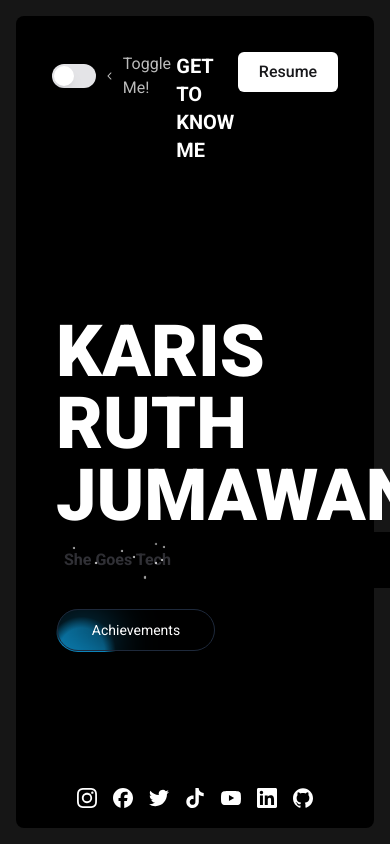
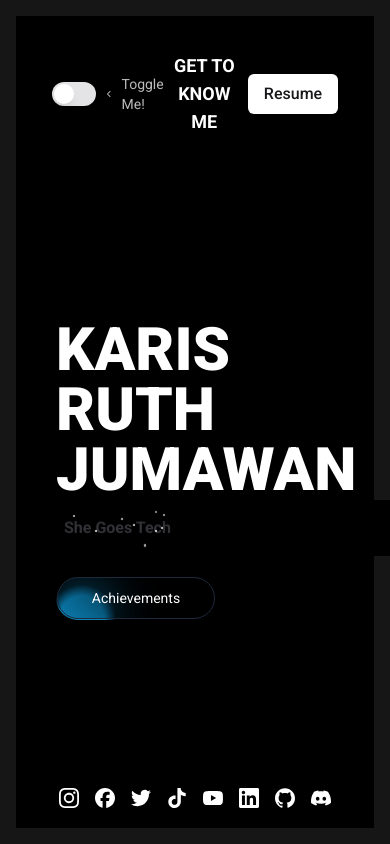
Before and after one commit to Dbug1011/Kiki_Portfolio, a Next.js app: page / in a window 390 px wide. Shown: the top 844 px of the page. Built offline with nearby package versions, Linux system fonts and the light colour scheme.

Commit message:
Finished the mobile responsive design

```diff
--- a/app/components/UI/Navbar.tsx
+++ b/app/components/UI/Navbar.tsx
@@ -1,35 +1,35 @@
-'use client';
-import React from 'react';
-import { Button } from '@/components/ui/button';
-import { Switch } from '@/components/ui/switch';
-import { useSwitchContext } from '@/app/context/switch-context';
-import { IoIosArrowDown } from 'react-icons/io';
-import Link from 'next/link';
+"use client";
+import React from "react";
+import { Button } from "@/components/ui/button";
+import { Switch } from "@/components/ui/switch";
+import { useSwitchContext } from "@/app/context/switch-context";
+import { IoIosArrowDown } from "react-icons/io";
+import Link from "next/link";
 
 const NavbarItems = [
   {
-		name: 'Home',
-		icon: '',
-		label: 'Home',
-		url: '/',
+    name: "Home",
+    icon: "",
+    label: "Home",
+    url: "/",
   },
   {
-		name: 'About-Kiki',
-		icon: '',
-		label: 'About-Kiki',
-		url: '/about-kiki',
+    name: "About-Kiki",
+    icon: "",
+    label: "About-Kiki",
+    url: "/about-kiki",
   },
   {
-		name: 'Ambot',
-		icon: '',
-		label: 'ambot',
-		url: '/ambot',
+    name: "Ambot",
+    icon: "",
+    label: "ambot",
+    url: "/ambot",
   },
   {
-		name: 'Mao',
-		icon: '',
-		label: 'mao',
-		url: '/mao',
+    name: "Mao",
+    icon: "",
+    label: "mao",
+    url: "/mao",
   },
 ];
 
@@ -42,17 +42,24 @@ const Navbar = () => {
   };
 
   return (
-		<div className='w-full flex items-start text-white justify-between p-4 z-[999]'>
-			<div className='w-[200px] flex items-center gap-2'>
+    <div className="w-full flex md:items-start items-center text-white justify-between p-4 z-[999]">
+      <div className="w-[200px] flex items-center gap-2">
         <Switch onCheckedChange={handleSwitch} checked={isOn}></Switch>
-				<span className='text-m animate-pulse text-white flex gap-2 items-center justify-center'>
-					<IoIosArrowDown className='rotate-90' /> Toggle Me!
+        <span className="md:text-m text-sm animate-pulse text-white flex gap-2 items-center justify-center">
+          <IoIosArrowDown className="rotate-90" /> Toggle Me!
         </span>
       </div>
-			<div className='font-roboto text-xl font-bold space-x-3'>GET TO KNOW ME</div>
-			<div className='flex justify-end w-[200px]'>
-				<Button asChild className='w-[100px]' font-roboto variant={'default-white'}>
-					<Link href='/pdf/Karis-Ruth-Jumawan-FlowCV-Resume.pdf'>Resume</Link>
+      <div className="font-roboto md:text-xl text-lg font-bold space-x-3 md:none text-center">
+        GET TO KNOW ME
+      </div>
+      <div className="flex justify-end w-[200px]">
+        <Button
+          asChild
+          className="md:w-[100px] w-[90px]"
+          font-roboto
+          variant={"default-white"}
+        >
+          <Link href="/pdf/Karis-Ruth-Jumawan-FlowCV-Resume.pdf">Resume</Link>
         </Button>
       </div>
     </div>
--- a/app/layouts/LandingPage.tsx
+++ b/app/layouts/LandingPage.tsx
@@ -11,18 +11,23 @@ import SkillsPageLayout from "./SkillsPage";
 import { IoIosArrowDown } from "react-icons/io";
 import { AnimatePresence, motion } from "framer-motion";
 import SocialIcons from "@/components/ui/socialicons";
-import { SiFacebook } from "react-icons/si";
+import { useMediaQuery } from "react-responsive";
 
 const LandingPage = () => {
   const { isOn, setIsOn } = useSwitchContext();
+  const router = useRouter();
   const [isClicked, setIsClicked] = useState<boolean>(false);
-  const router = useRouter();
+
   const onClickButton = () => {
     // router.push('/skill-page');
     setIsClicked(!isClicked);
   };
 
+  const isMd = useMediaQuery({ query: "(min-width: 768px)" });
+
   return (
+    <div className="w-full h-full flex flex-row">
+      {isMd ? (
         <div className="w-full h-full flex flex-row">
           <AnimatePresence>
             <div
@@ -35,7 +40,7 @@ const LandingPage = () => {
                 <VideoHeader />
               ) : (
                 <div className="flex flex-col w-full h-fit gap-5 px-5 justify-between">
-              <div className="text-white font-roboto font-extrabold text-7xl w-full">
+                  <div className="text-white font-roboto font-extrabold md:text-7xl text-3xl w-full">
                     KARIS RUTH JUMAWAN
                     <br />
                     <TextRevealCard
@@ -63,6 +68,38 @@ const LandingPage = () => {
             )}
           </AnimatePresence>
         </div>
+      ) : (
+        <div className="w-full transition-transform flex flex-col h-full bg-black p-5 justify-between relative">
+          <Navbar />
+          {isOn ? (
+
+              <div className="  w-full h-full flex flex-col justify-between item-center ">
+                <VideoHeader  />
+              </div>
+
+          ) : (
+            <div className="flex flex-col w-full h-fit gap-5 px-5 justify-between">
+              <div className="text-white font-roboto font-extrabold text-6xl w-full">
+                KARIS RUTH JUMAWAN
+                <br />
+                <TextRevealCard
+                  text="She Goes Tech"
+                  revealText="Software Developer"
+                />
+              </div>
+              <div className="w-full flex flex-row gap-4">
+                <Button onClick={() => router.push("/skill-page")}>
+                  Achievements
+                </Button>
+              </div>
+            </div>
+          )}
+          <div className="text-white font-roboto  text-[.9rem] text-center mx-auto">
+            <SocialIcons />
+          </div>
+        </div>
+      )}
+    </div>
   );
 };
 
--- a/app/layouts/SkillsPage.tsx
+++ b/app/layouts/SkillsPage.tsx
@@ -1,30 +1,51 @@
-'use client';
-import { useRouter } from 'next/navigation';
-import React from 'react';
-import ExpandableCardDemo from '@/components/blocks/expandable-card-demo-grid';
-import { TypewriterEffect } from '@/components/ui/typewriter-effect';
-import { Button } from '@/components/ui/moving-border';
-import Icons from '@/components/ui/icons';
-
+"use client";
+import { useRouter } from "next/navigation";
+import React from "react";
+import ExpandableCardDemo from "@/components/blocks/expandable-card-demo-grid";
+import { TypewriterEffect } from "@/components/ui/typewriter-effect";
+import { Button } from "@/components/ui/moving-border";
+import Icons from "@/components/ui/icons";
+import { MdHome } from "react-icons/md";
+import { useMediaQuery } from "react-responsive";
+import Home from "../page";
 const SkillsPageLayout = () => {
-	const words = [{ text: 'Get' }, { text: 'to' }, { text: 'know' }, { text: 'me' }, { text: 'more' }, { text: '!' }];
+  const words = [
+    { text: "Get" },
+    { text: "to" },
+    { text: "know" },
+    { text: "me" },
+    { text: "more" },
+    { text: "!" },
+  ];
   const router = useRouter();
   const onClickButton = () => {
-		router.push('/');
+    router.push("/");
   };
+  const isMd = useMediaQuery({ query: "(min-width: 768px)" });
+
   return (
-		<div className='w-full flex flex-col h-full md:bg-black bg-white p-10 item-start relative rounded-r-lg overflow-hidden'>
+    <div className="w-full flex flex-col h-full bg-black p-10 gap-y-3 item-start relative rounded-r-lg overflow-hidden">
       {/* <div className='text-white z-[999] flex justify-start gap-20'>
 				<TypewriterEffect words={words} className='items-center flex' cursorClassName=' xl:h-8' />
 			</div> */}
-			<div className='w-full h-fit mx-auto'>
+      <span className="flex flex-col h-fit gap-y-3 items-start justify-center ">
+        {isMd ? null : (
+          <button
+            className="h-8 w-8 text-2xl text-white rounded-lg"
+            onClick={onClickButton}
+          >
+            <MdHome />
+          </button>
+        )}
+      </span>
+
+      <div className="w-full h-fit mx-auto md:overflow overflow-hidden">
         <Icons />
       </div>
 
-			<div className='flex flex-wrap w-full h-full gap-5 py-10 justify-around overflow-scroll [scrollbar-width:none] [-ms-overflow-style:none] [-webkit-overflow-scrolling:touch]'>
+      <div className="flex flex-wrap w-full h-full gap-5 py-10 justify-around overflow-scroll [scrollbar-width:none] [-ms-overflow-style:none] [-webkit-overflow-scrolling:touch]">
         <ExpandableCardDemo />
       </div>
-
     </div>
   );
 };
--- a/components/VideoHeader.tsx
+++ b/components/VideoHeader.tsx
@@ -1,14 +1,15 @@
-import React from 'react';
+import React from "react";
 
 const VideoHeader = () => {
   return (
-		<div className='absolute w-full h-full top-0 left-0 z-0 overflow-clip items-center'>
+    <div className="absolute w-full h-full md:top-0 top-56 left-0 z-0 overflow-clip items-center">
       <video
         autoPlay
         loop
         playsInline
         muted
-				src='/video/Kiki_PortfolioFinal.mp4'></video>
+        src="/video/Kiki_PortfolioFinal.mp4"
+      ></video>
     </div>
   );
 };
--- a/components/ui/icons.tsx
+++ b/components/ui/icons.tsx
@@ -23,7 +23,7 @@ import { Button } from "./moving-border";
 
 const Icons = () => {
   return (
-    <div className="flex gap-2 justify-around text-white text-5xl mx-auto w-full  ">
+    <div className="md:flex grid-col-2 md:items-start items-center  md:justify-around justify-center  text-white md:text-5xl  mx-auto w-full h-fit ">
       <Button
         className="w-7 h-7 "
         borderClassName="w-7 h-7 hover:scale-125  transition-transform "
--- a/components/ui/socialicons.tsx
+++ b/components/ui/socialicons.tsx
@@ -8,6 +8,7 @@ import {
   SiYoutube,
   SiDiscord,
   SiGithub,
+  SiYoutubetv,
 } from "react-icons/si";
 import { BsAndroid } from "react-icons/bs";
 import { RiNextjsFill } from "react-icons/ri";
@@ -17,26 +18,29 @@ import { FaFigma } from "react-icons/fa";
 const SocialIcons = () => {
   return (
     <div className="flex gap-4 text-white text-xl mx-auto w-full">
-      <Link href={"#"}>
+      <Link href={"https://www.instagram.com/kiii__ki11/"}>
         <SiInstagram className="hover:scale-150 transition-transform" />
       </Link>
-      <Link href={"#"}>
+      <Link href={"https://www.facebook.com/kikii1011/"}>
         <SiFacebook className="hover:scale-150 transition-transform" />
       </Link>
-      <Link href={"#"}>
+      <Link href={"https://x.com/kikiii__ki11"}>
         <SiTwitter className="hover:scale-150 transition-transform" />
       </Link>
-      <Link href={"#"}>
+      <Link href={"https://www.tiktok.com/@kikiimnida"}>
         <SiTiktok className="hover:scale-150 transition-transform" />
       </Link>
-      <Link href={"#"}>
+      <Link href={"https://www.youtube.com/channel/UCW801YOi_oZCHsWBRCv7Kpg"}>
         <SiYoutube className="hover:scale-150 transition-transform" />
       </Link>
-      <Link href={"#"}>
+      <Link href={"https://www.linkedin.com/in/karis-ruth-jumawan/"}>
         <SiLinkedin className="hover:scale-150 transition-transform" />
       </Link>
-      <Link href={"#"}>
+      <Link href={"https://github.com/Dbug1011"}>
         <SiGithub className="hover:scale-150 transition-transform" />
+      </Link>
+      <Link href={"discordapp.com/users/dbug1011"}>
+        <SiDiscord className="hover:scale-150 transition-transform" />
       </Link>
     </div>
   );
--- a/package.json
+++ b/package.json
@@ -20,6 +20,8 @@
     "react-cookie": "^7.2.0",
     "react-dom": "^18",
     "react-icons": "^5.2.1",
+    "react-responsive": "^10.0.0",
+    "react-responsive-carousel": "^3.2.23",
     "tailwind-merge": "^2.4.0",
     "tailwindcss-animate": "^1.0.7"
   },
```
Also changed, not shown: 1 other file (tests, documents, lock files or other folders). Lines whose indentation alone changed are shown as unchanged.
